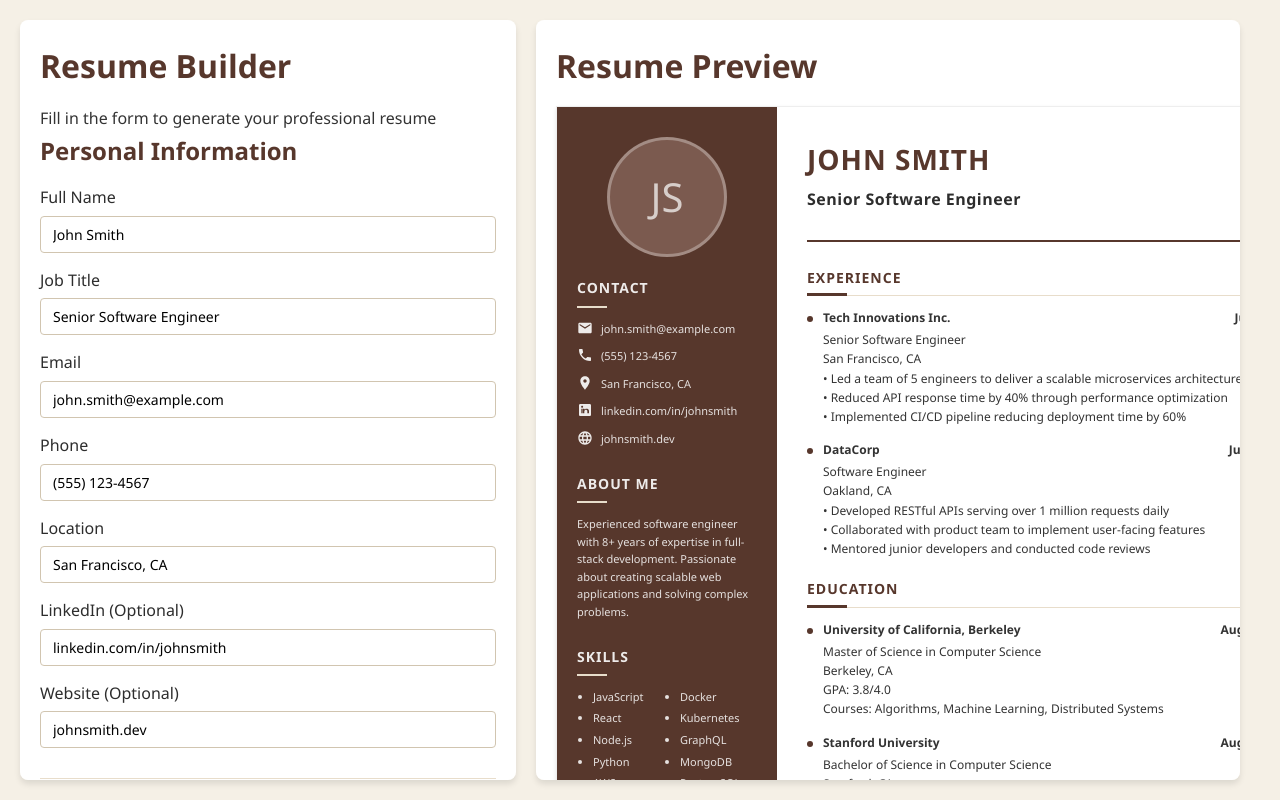
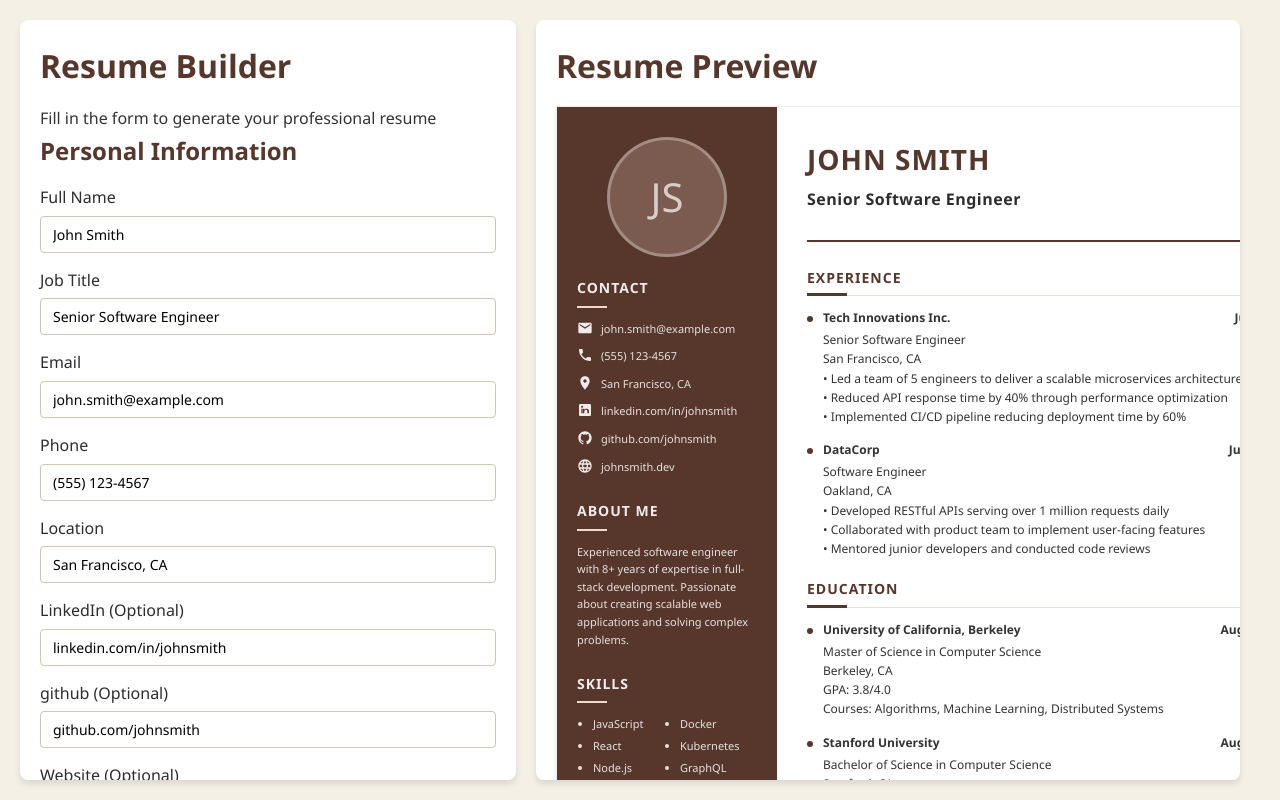
Before and after one commit to BDS-001/FormatMyCV, a React (Vite) app: page / in a window 1280 px wide. Built offline with nearby package versions, Linux system fonts and the light colour scheme.

Commit message:
add: github to personal info

```diff
--- a/src/components/Form/PersonalInfo.jsx
+++ b/src/components/Form/PersonalInfo.jsx
@@ -81,6 +81,16 @@ export default function PersonalInfo() {
         />
       </div>
       <div className="form-group">
+        <label htmlFor="github">github (Optional)</label>
+        <input
+          type="text"
+          id="github"
+          placeholder="e.g. github.com/johnsmith"
+          value={personalInfo.github || ""}
+          onChange={(e) => handleUpdate("github", e.target.value)}
+        />
+      </div>
+      <div className="form-group">
         <label htmlFor="website">Website (Optional)</label>
         <input
           type="text"
--- a/src/components/Preview/ContactSection.jsx
+++ b/src/components/Preview/ContactSection.jsx
@@ -52,6 +52,14 @@ export default function ContactSection() {
                         <div id="sidebarLinkedin" className="contact-text">{contactData.linkedin}</div>
                     </div>
                 )}
+                {contactData.github && (
+                    <div className="contact-item" id="githubContainer">
+                        <svg className="contact-icon" viewBox="0 0 24 24" fill="white">
+                            <path d="M12 2C6.48 2 2 6.48 2 12C2 16.42 4.87 20.17 8.84 21.5C9.34 21.58 9.5 21.27 9.5 21C9.5 20.77 9.5 20.14 9.5 19.31C6.73 19.91 6.14 17.97 6.14 17.97C5.68 16.81 5.03 16.5 5.03 16.5C4.12 15.88 5.1 15.9 5.1 15.9C6.1 15.97 6.63 16.93 6.63 16.93C7.5 18.45 8.97 18 9.54 17.76C9.63 17.11 9.89 16.67 10.17 16.42C7.95 16.17 5.62 15.31 5.62 11.5C5.62 10.39 6 9.5 6.65 8.79C6.55 8.54 6.2 7.5 6.75 6.15C6.75 6.15 7.59 5.88 9.5 7.17C10.29 6.95 11.15 6.84 12 6.84C12.85 6.84 13.71 6.95 14.5 7.17C16.41 5.88 17.25 6.15 17.25 6.15C17.8 7.5 17.45 8.54 17.35 8.79C18 9.5 18.38 10.39 18.38 11.5C18.38 15.32 16.04 16.16 13.81 16.41C14.17 16.72 14.5 17.33 14.5 18.26C14.5 19.6 14.5 20.68 14.5 21C14.5 21.27 14.66 21.59 15.17 21.5C19.14 20.16 22 16.42 22 12C22 6.48 17.52 2 12 2Z"/>
+                        </svg>
+                        <div id="sidebarGithub" className="contact-text">{contactData.github}</div>
+                    </div>
+                )}
                 {contactData.website && (
                     <div className="contact-item" id="websiteContainer">
                         <svg className="contact-icon" viewBox="0 0 24 24" fill="white">
@@ -60,14 +68,6 @@ export default function ContactSection() {
                         <div id="sidebarWebsite" className="contact-text">{contactData.website}</div>
                     </div>
                 )}
-                {contactData.github && (
-                    <div className="contact-item" id="githubContainer">
-                        <svg className="contact-icon" viewBox="0 0 24 24" fill="white">
-                            <path d="M12 2C6.48 2 2 6.48 2 12C2 16.42 4.87 20.17 8.84 21.5C9.34 21.58 9.5 21.27 9.5 21C9.5 20.77 9.5 20.14 9.5 19.31C6.73 19.91 6.14 17.97 6.14 17.97C5.68 16.81 5.03 16.5 5.03 16.5C4.12 15.88 5.1 15.9 5.1 15.9C6.1 15.97 6.63 16.93 6.63 16.93C7.5 18.45 8.97 18 9.54 17.76C9.63 17.11 9.89 16.67 10.17 16.42C7.95 16.17 5.62 15.31 5.62 11.5C5.62 10.39 6 9.5 6.65 8.79C6.55 8.54 6.2 7.5 6.75 6.15C6.75 6.15 7.59 5.88 9.5 7.17C10.29 6.95 11.15 6.84 12 6.84C12.85 6.84 13.71 6.95 14.5 7.17C16.41 5.88 17.25 6.15 17.25 6.15C17.8 7.5 17.45 8.54 17.35 8.79C18 9.5 18.38 10.39 18.38 11.5C18.38 15.32 16.04 16.16 13.81 16.41C14.17 16.72 14.5 17.33 14.5 18.26C14.5 19.6 14.5 20.68 14.5 21C14.5 21.27 14.66 21.59 15.17 21.5C19.14 20.16 22 16.42 22 12C22 6.48 17.52 2 12 2Z"/>
-                        </svg>
-                        <div id="sidebarGithub" className="contact-text">{contactData.github}</div>
-                    </div>
-                )}
             </div>
         </div>
     );
--- a/src/data/defaultJson.js
+++ b/src/data/defaultJson.js
@@ -6,6 +6,7 @@ let resumeDefault = {
     "phone": "",
     "location": "",
     "linkedin": "",
+    "github": "",
     "website": "",
     "summary": ""
   },
@@ -41,6 +42,7 @@ resumeDefault = {
     "location": "San Francisco, CA",
     "linkedin": "linkedin.com/in/johnsmith",
     "website": "johnsmith.dev",
+    "github": "github.com/johnsmith",
     "summary": "Experienced software engineer with 8+ years of expertise in full-stack development. Passionate about creating scalable web applications and solving complex problems."
   },
   "education": [
```
